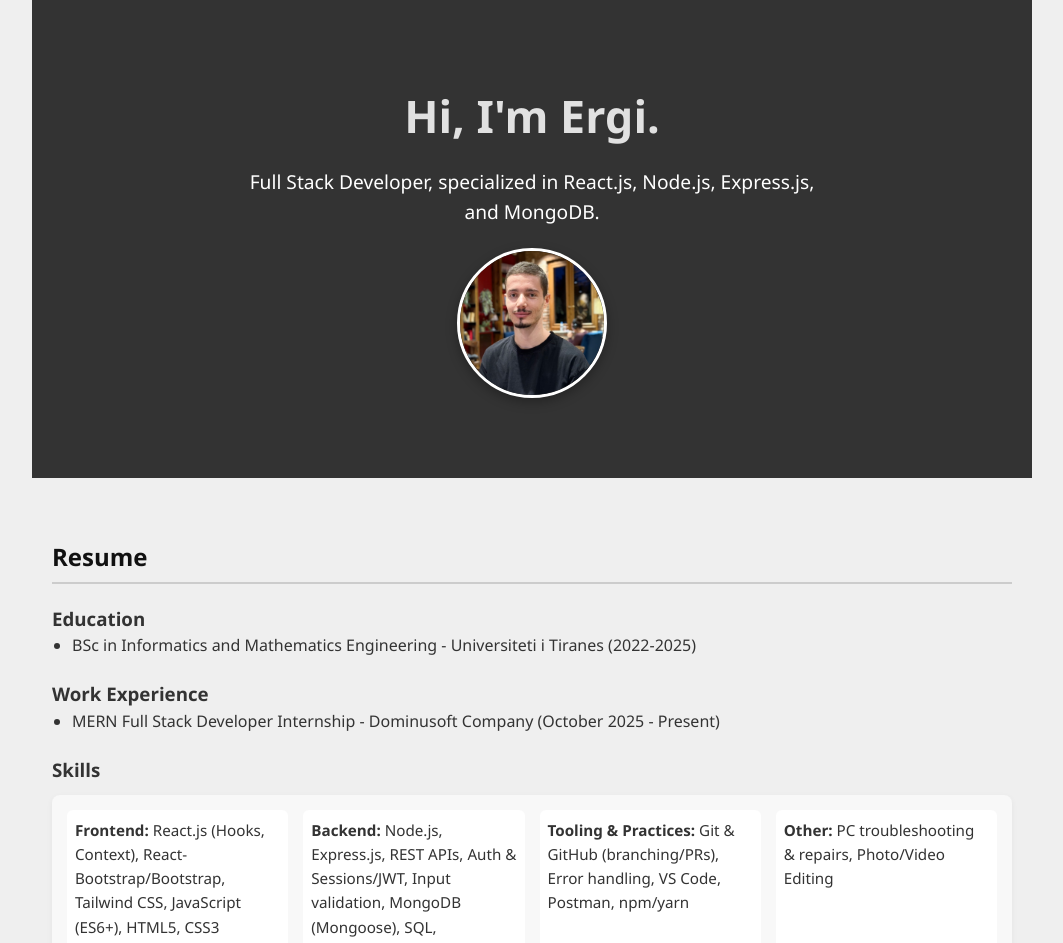
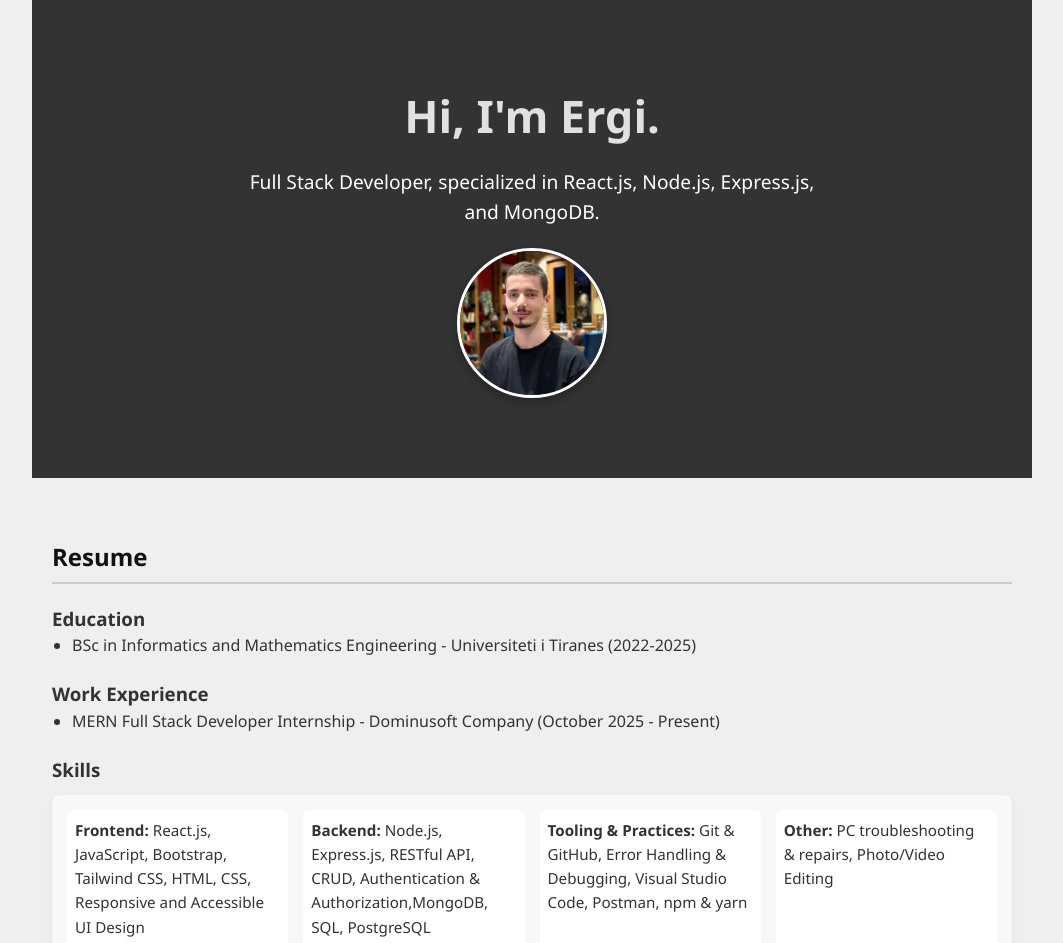
Before and after one commit to ErgiBraholli/personal-portfolio-react, a React (Create React App) app: page / in a window 1280 px wide. Shown: the top 943 px of the page, without its empty margins (108-1171 px from the left). Built offline with nearby package versions, Linux system fonts and the light colour scheme.

Commit message:
Polished skills section

```diff
--- a/src/components/Resume.jsx
+++ b/src/components/Resume.jsx
@@ -25,18 +25,16 @@ const Resume = () => {
       <h3>Skills</h3>
       <div className="skills-grid">
         <div>
-          <strong>Frontend:</strong> React.js (Hooks, Context),
-          React-Bootstrap/Bootstrap, Tailwind CSS, JavaScript (ES6+), HTML5,
-          CSS3 (Grid/Flexbox), Responsive design
+          <strong>Frontend:</strong> React.js, JavaScript, Bootstrap, Tailwind
+          CSS, HTML, CSS, Responsive and Accessible UI Design
         </div>
         <div>
-          <strong>Backend:</strong> Node.js, Express.js, REST APIs, Auth &
-          Sessions/JWT, Input validation, MongoDB (Mongoose), SQL, PostgreSQL
-          CRUD
+          <strong>Backend:</strong> Node.js, Express.js, RESTful API, CRUD,
+          Authentication & Authorization,MongoDB, SQL, PostgreSQL
         </div>
         <div>
-          <strong>Tooling & Practices:</strong> Git & GitHub (branching/PRs),
-          Error handling, VS Code, Postman, npm/yarn
+          <strong>Tooling & Practices:</strong> Git & GitHub, Error Handling &
+          Debugging, Visual Studio Code, Postman, npm & yarn
         </div>
         <div>
           <strong>Other:</strong> PC troubleshooting & repairs, Photo/Video
```
